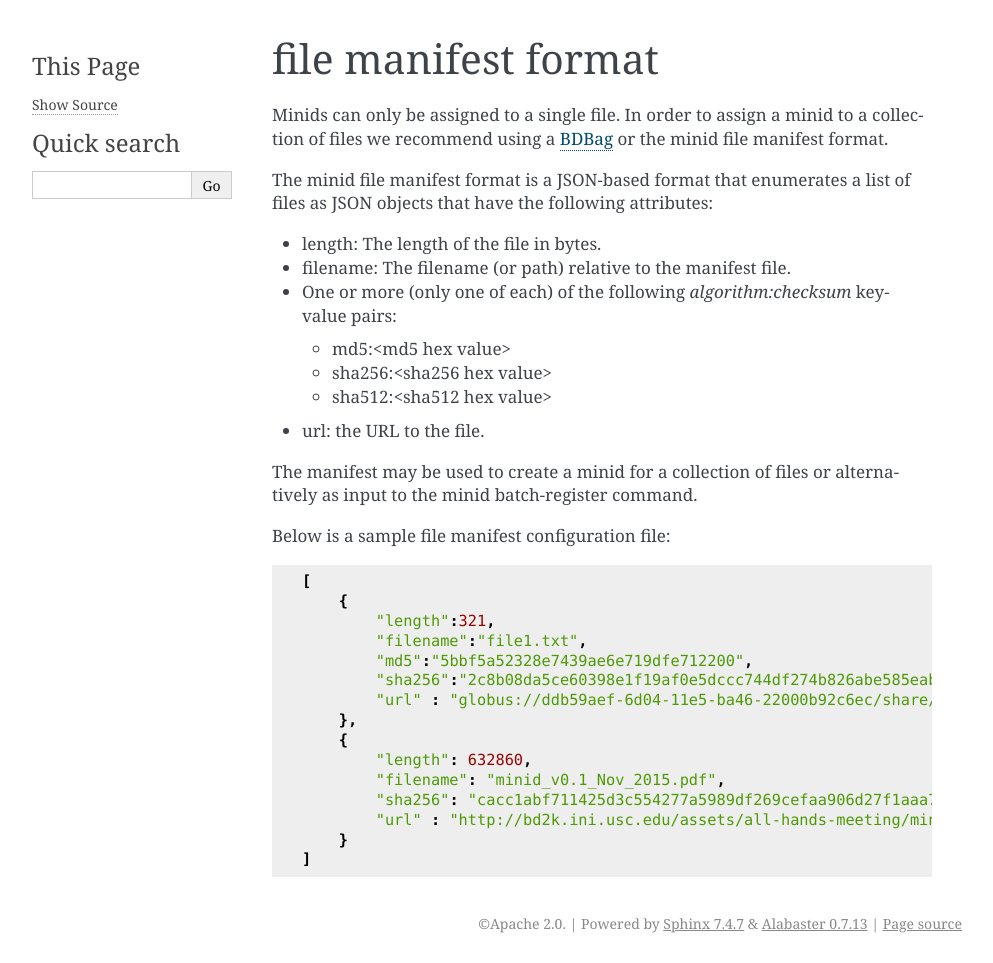
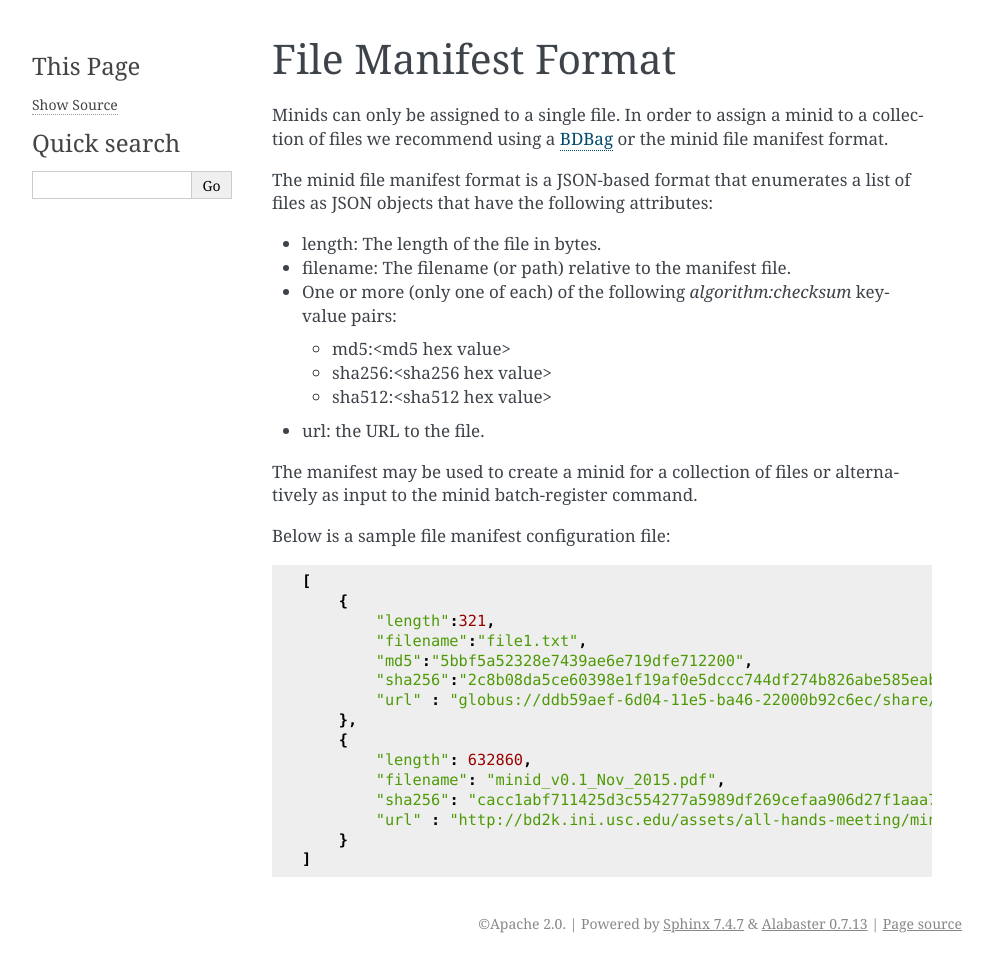
Before and after one commit to fair-research/minid, a Sphinx documentation site: the page built from docs/source/remote_file_manifests.rst, in a window 1280 px wide. Shown: the whole page, without its empty margins (148-1141 px from the left). Built offline with Sphinx 7.4.7, drawn with Linux system fonts in a browser that asks for light colours.

```diff
--- a/docs/source/remote_file_manifests.rst
+++ b/docs/source/remote_file_manifests.rst
@@ -1,4 +1,4 @@
-file manifest format
+File Manifest Format
 --------------------
 Minids can only be assigned to a single file. In order to assign a minid to a collection of files we recommend using a `BDBag <https://github.com/ini-bdds/bdbag>`_ or the minid file manifest format.
 
```
